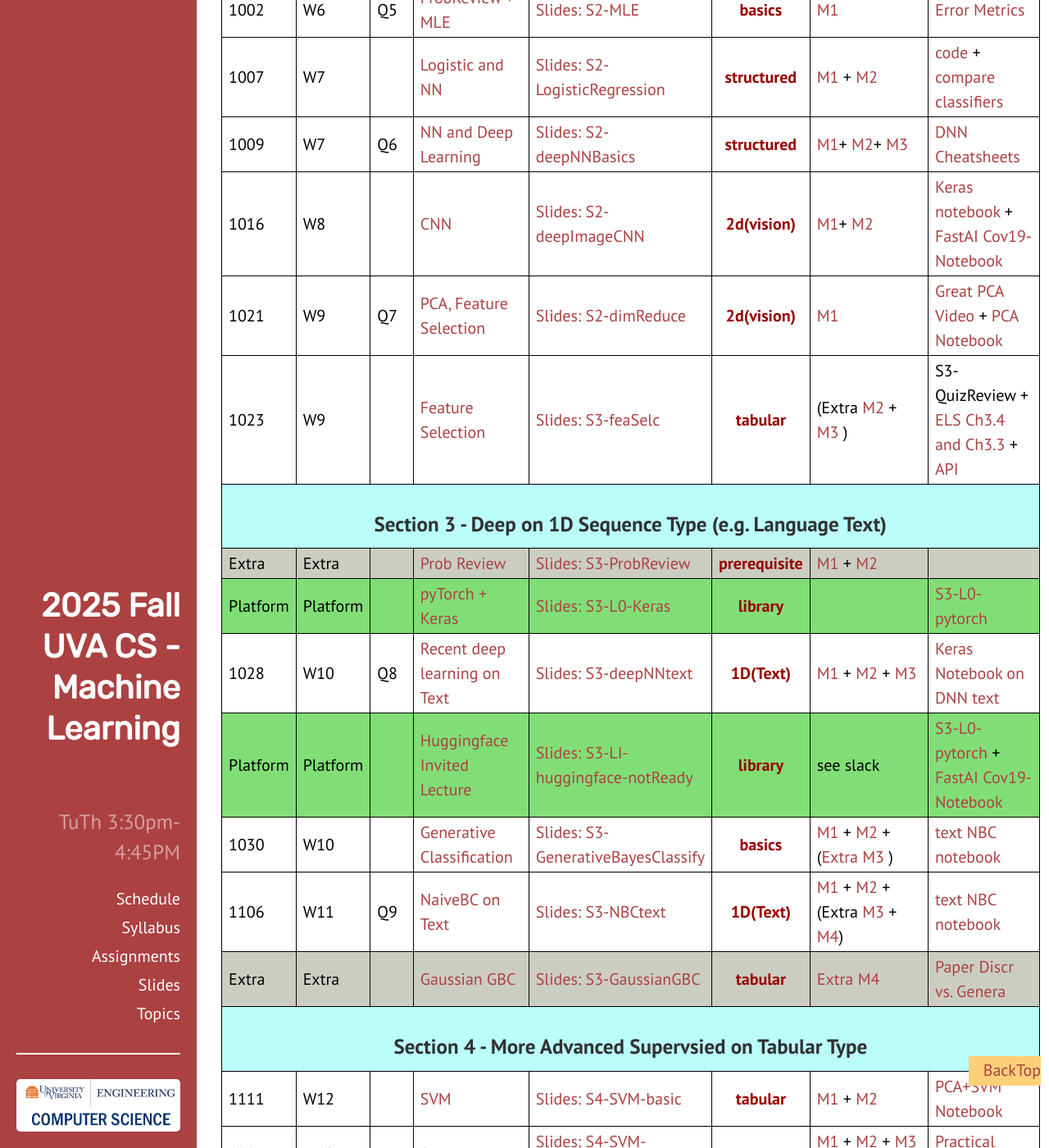
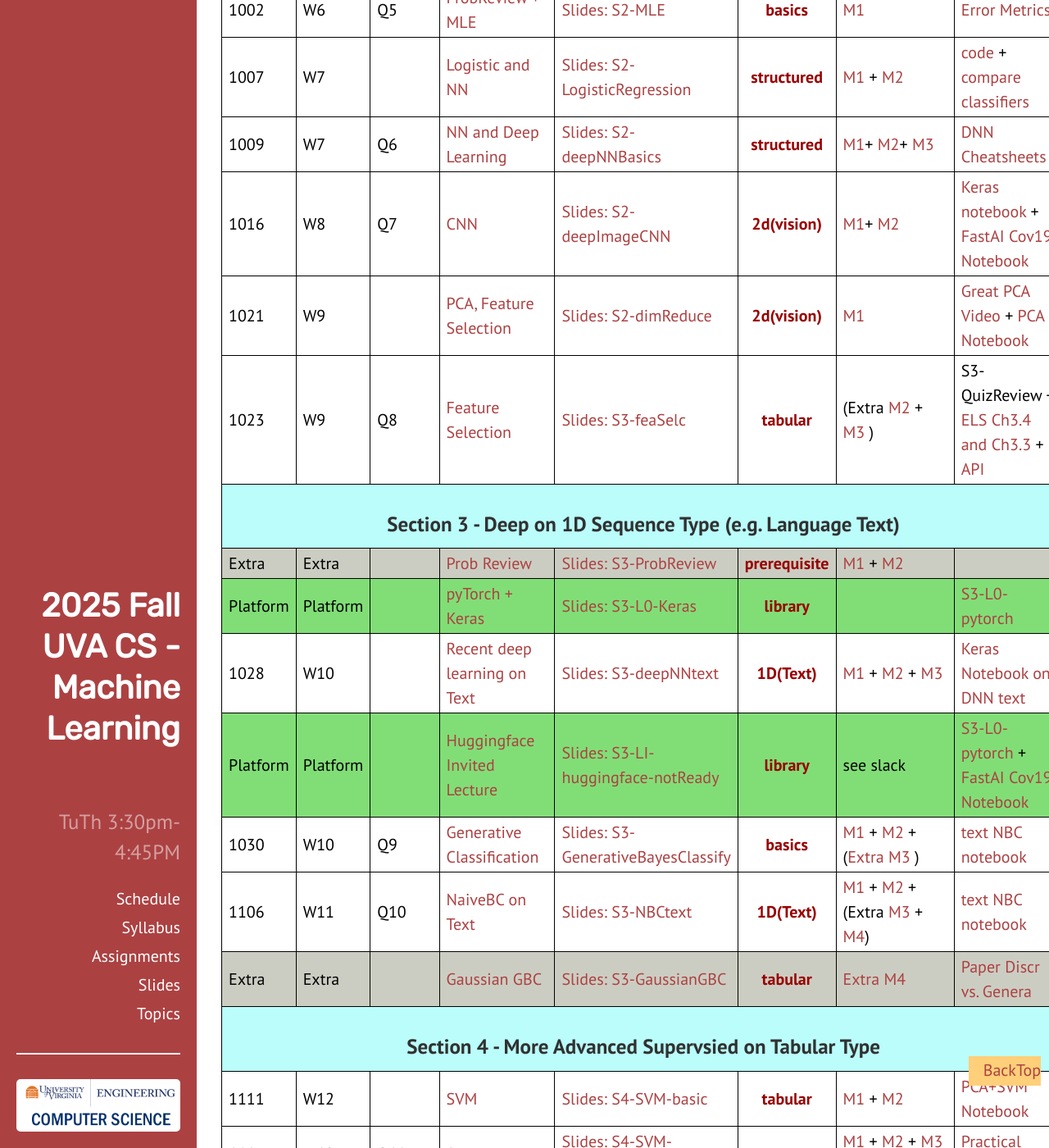
Before and after one commit to qiyanjun/2025Fall-UVA-CS-MachineLearningDeep, a Jekyll site: the page built from index.html, in a window 1280 px wide and 1400 px high, scrolled down 2406 px. Shown: the whole window at 82% size. Built offline with Jekyll 4.4.1, drawn with Linux system fonts in a browser that asks for light colours; some of the changed text lies outside the part shown.

Commit message:
Update index.html

```diff
--- a/index.html
+++ b/index.html
@@ -63,7 +63,7 @@
 {% assign dweeks = "|W1|W2|W2|W3|W3|W4|W4|W5|W5|W6|W6|W7|W7|W8|W9|W9|W10|W10|W11|W12|W12|W13|W13|W14 | W15| W15| W16 " | split: "|" %}
 
 
-{% assign Qdates = "||Q0|Q1||Q2||Q3||Q4||Q5||Q6||Q7|| Q8||Q9||||Q10||Q11||Q12|" | split: "|" %}
+{% assign Qdates = "||Q0|Q1||Q2||Q3||Q4||Q5||Q6|Q7|| Q8||Q9| Q10||Q11||Q12||Q-makeup" | split: "|" %}
 
 {% for post in sorted %}
 
```
